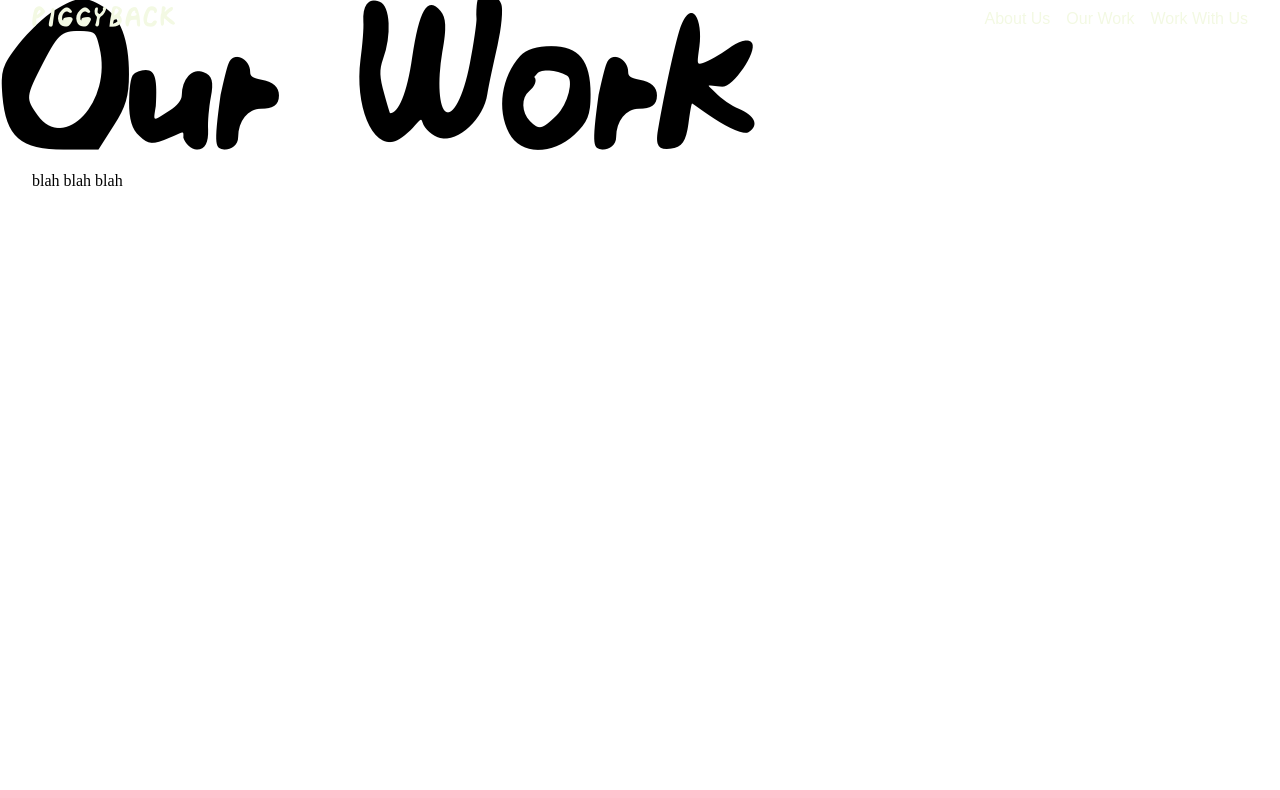
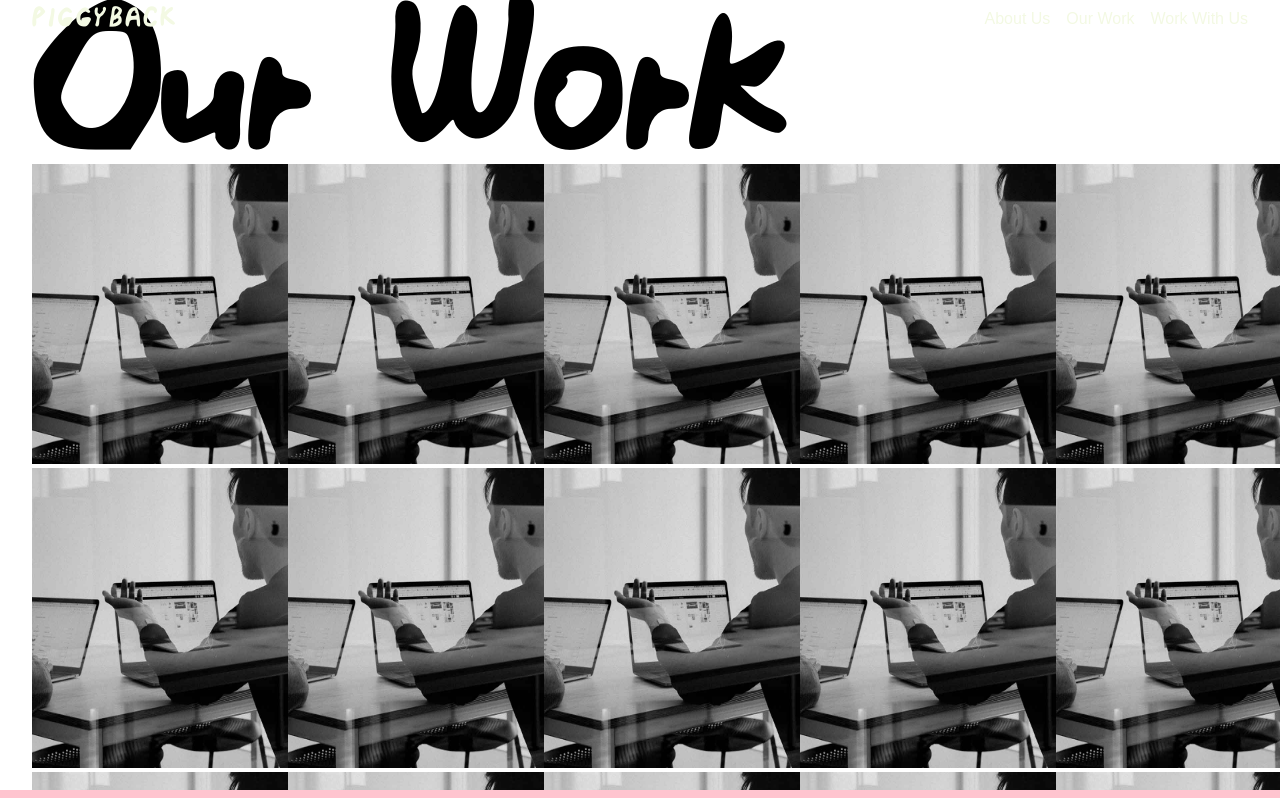
Before and after one commit to dustyfingers/piggypack-studios-marketing, a Next.js app: page /our-work in a window 1280 px wide. Shown: the top 798 px of the page. Built offline with nearby package versions, Linux system fonts and the light colour scheme; a web font is replaced by a local one.

Commit message:
work more on work gallery

```diff
--- a/app/blocks/PageHero/PageHero.tsx
+++ b/app/blocks/PageHero/PageHero.tsx
@@ -1,3 +1,4 @@
+import style from "./component.module.css";
 interface IPageHero {
   headline: string;
   subhead?: string;
@@ -5,7 +6,7 @@ interface IPageHero {
 
 const PageHero = ({ headline, subhead }: IPageHero) => {
   return (
-    <section>
+    <section className={style.pageHero}>
       <h1>{headline}</h1>
       {subhead && <p>{subhead}</p>}
     </section>
--- a/app/blocks/PageHero/component.module.css
+++ b/app/blocks/PageHero/component.module.css
@@ -0,0 +1,3 @@
+.pageHero {
+  margin: 0 2rem;
+}
--- a/app/blocks/WorkGallery/WorkGallery.tsx
+++ b/app/blocks/WorkGallery/WorkGallery.tsx
@@ -1,7 +1,40 @@
 import style from "./component.module.css";
+import Image from "next/image";
+
+const GalleryItem = () => {
+  return (
+    <div>
+      <Image
+        src="/images/stock-image.jpg"
+        alt="a picture of a guy working"
+        width={300}
+        height={300}
+        className={style.image}
+      />
+    </div>
+  );
+};
 
 const WorkGallery = () => {
-  return <section></section>;
+  return (
+    <section className={style.workGallery}>
+      <GalleryItem />
+      <GalleryItem />
+      <GalleryItem />
+      <GalleryItem />
+      <GalleryItem />
+      <GalleryItem />
+      <GalleryItem />
+      <GalleryItem />
+      <GalleryItem />
+      <GalleryItem />
+      <GalleryItem />
+      <GalleryItem />
+      <GalleryItem />
+      <GalleryItem />
+      <GalleryItem />
+    </section>
+  );
 };
 
 export default WorkGallery;
--- a/app/blocks/WorkGallery/component.module.css
+++ b/app/blocks/WorkGallery/component.module.css
@@ -0,0 +1,22 @@
+.workGallery {
+  display: grid;
+  margin: 0 2rem;
+  width: 100%;
+  grid-template-columns: repeat(2, 1fr);
+
+  .image {
+    width: 100%;
+  }
+}
+
+@media (min-width: 701px) and (max-width: 1120px) {
+  .workGallery {
+    grid-template-columns: repeat(4, 1fr);
+  }
+}
+
+@media (min-width: 1120px) {
+  .workGallery {
+    grid-template-columns: repeat(5, 1fr);
+  }
+}
```
